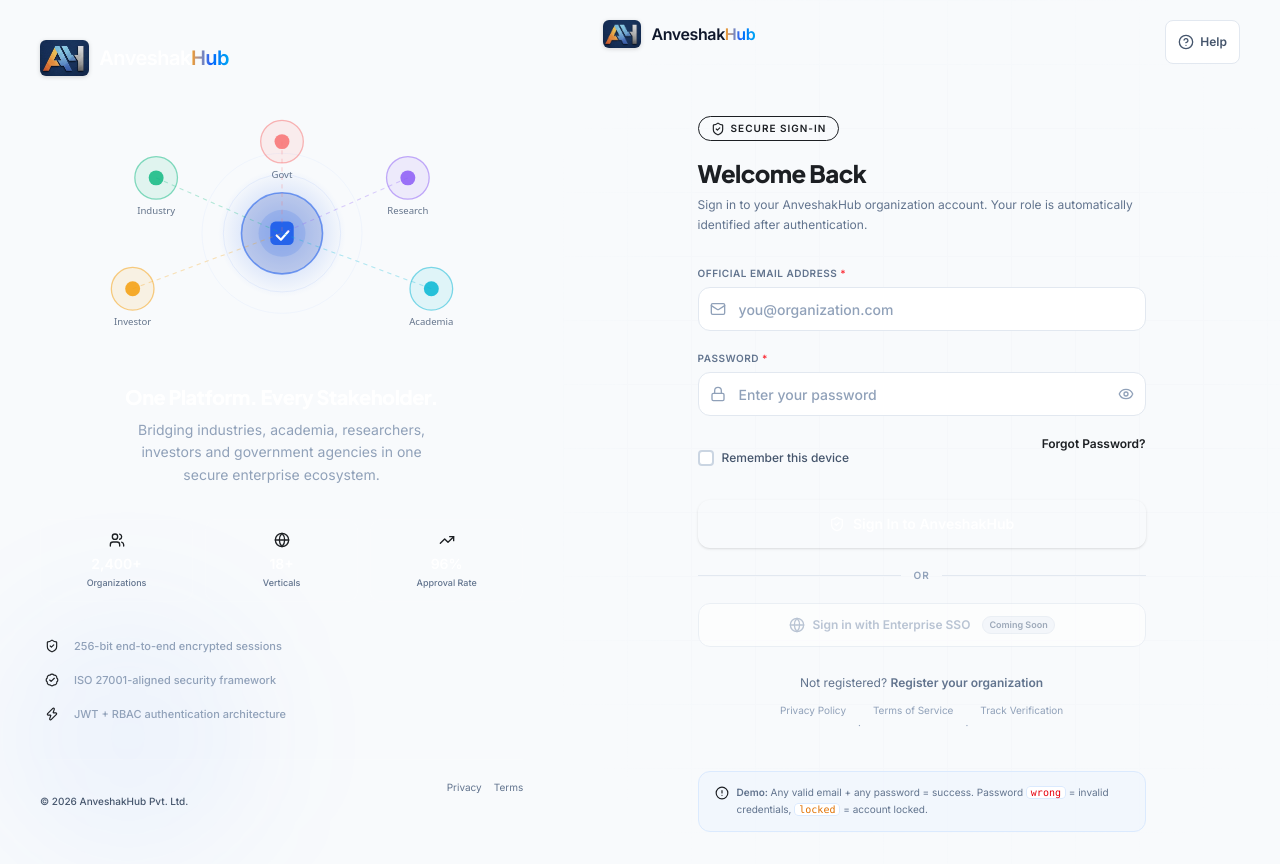
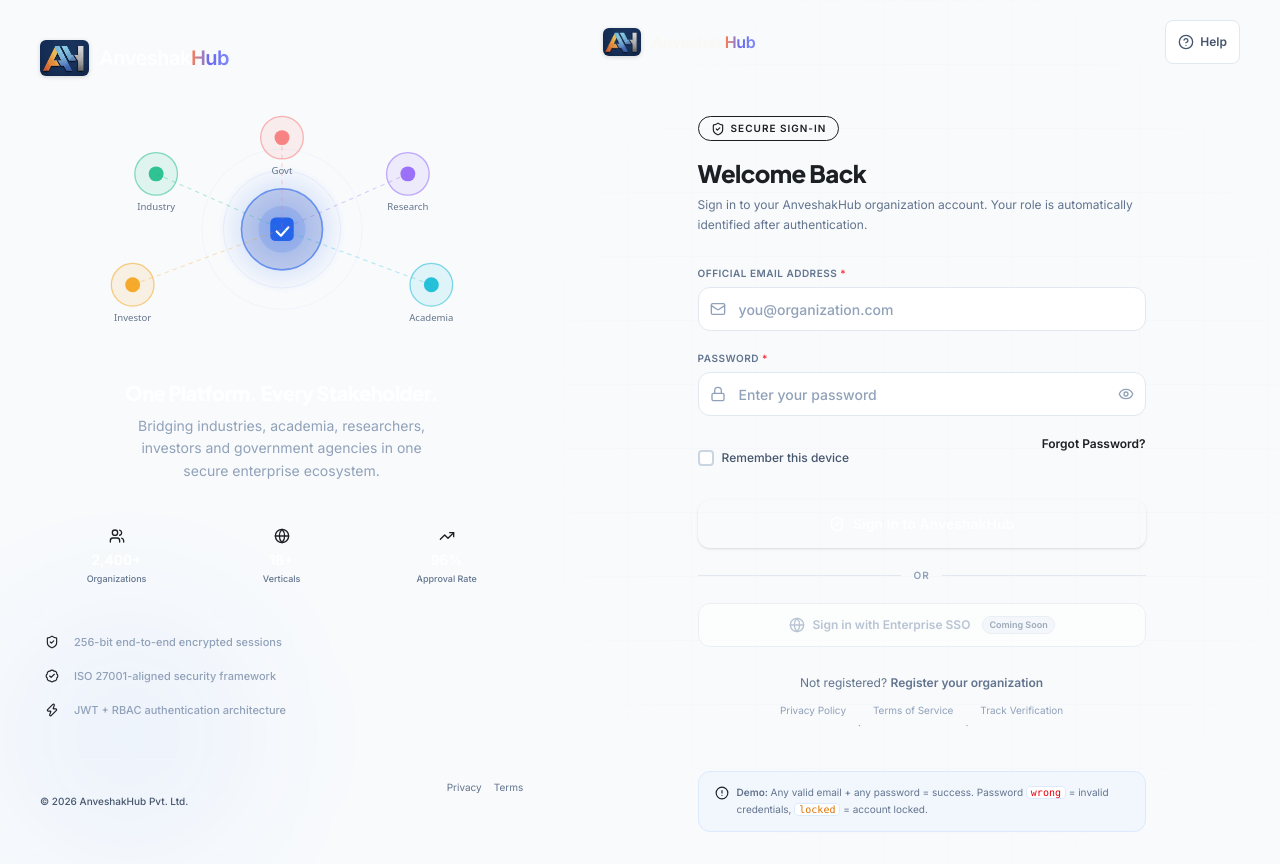
Before and after one commit to AnveshakHub26/AnveshakHub, a Next.js app: page /auth/login in a window 1280 px wide. Built offline with nearby package versions, Linux system fonts and the light colour scheme.

Commit message:
fix(hydration): Resolve React hydration error caused by nested <a> tags in BrandLogo component

```diff
--- a/src/components/brand-logo.tsx
+++ b/src/components/brand-logo.tsx
@@ -16,18 +16,18 @@
   showText = true,
   className = "",
   lightText = false,
-  href = "/"
+  href,
 }: BrandLogoProps) {
   const heightMap = {
     sm: "h-7",
     md: "h-9",
-    lg: "h-11"
+    lg: "h-11",
   };
 
   const textMap = {
     sm: "text-base font-extrabold tracking-tight",
     md: "text-xl font-black tracking-tight",
-    lg: "text-2xl font-black tracking-tight"
+    lg: "text-2xl font-black tracking-tight",
   };
 
   const content = (
@@ -42,8 +42,8 @@
       </div>
 
       {showText && (
-        <span className={`${textMap[size]} ${lightText ? "text-white" : "text-slate-900"} font-bold tracking-tight`}>
-          Anveshak<span className="bg-gradient-to-r from-amber-500 via-blue-600 to-sky-500 bg-clip-text text-transparent font-black">Hub</span>
+        <span className={`${textMap[size]} ${lightText ? "text-white" : "text-[#FAF8F5]"} font-bold tracking-tight`}>
+          Anveshak<span className="bg-gradient-to-r from-[#FF7A45] via-[#6366F1] to-[#818CF8] bg-clip-text text-transparent font-black">Hub</span>
         </span>
       )}
     </div>
```
